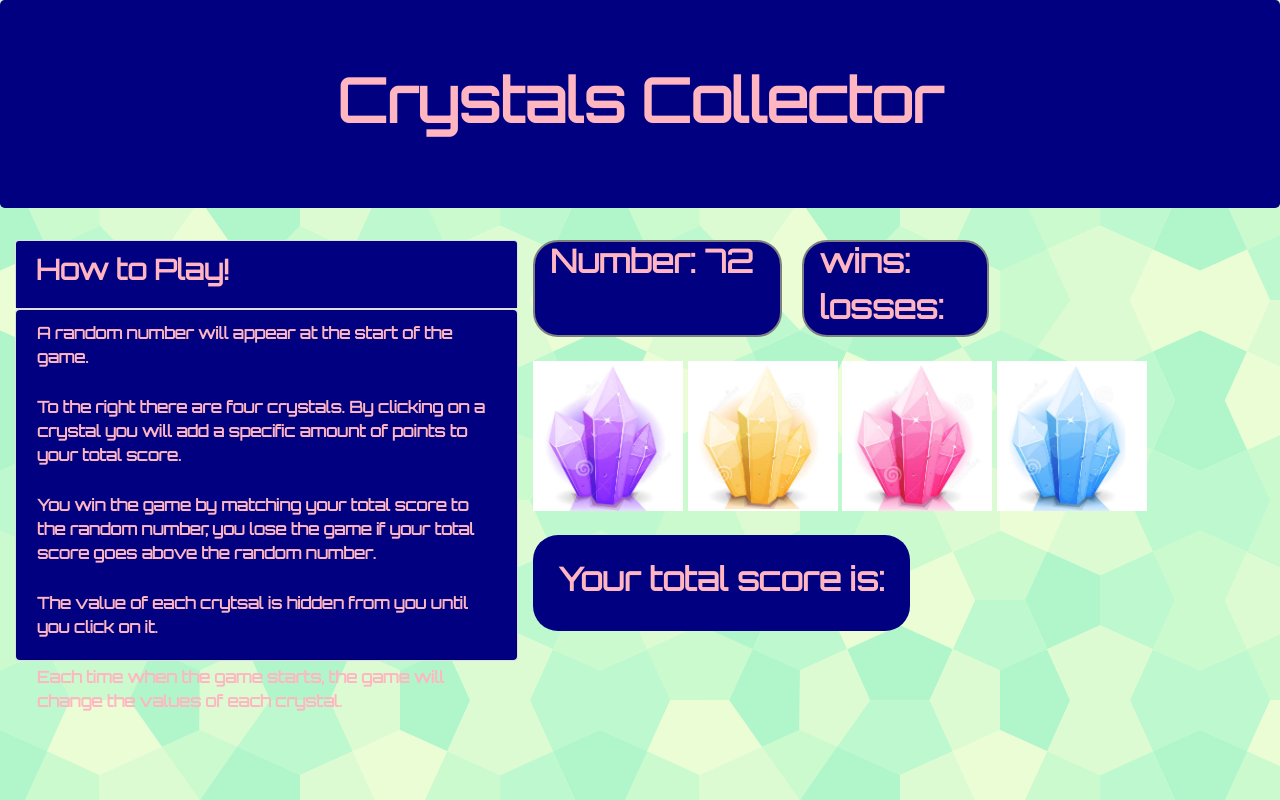
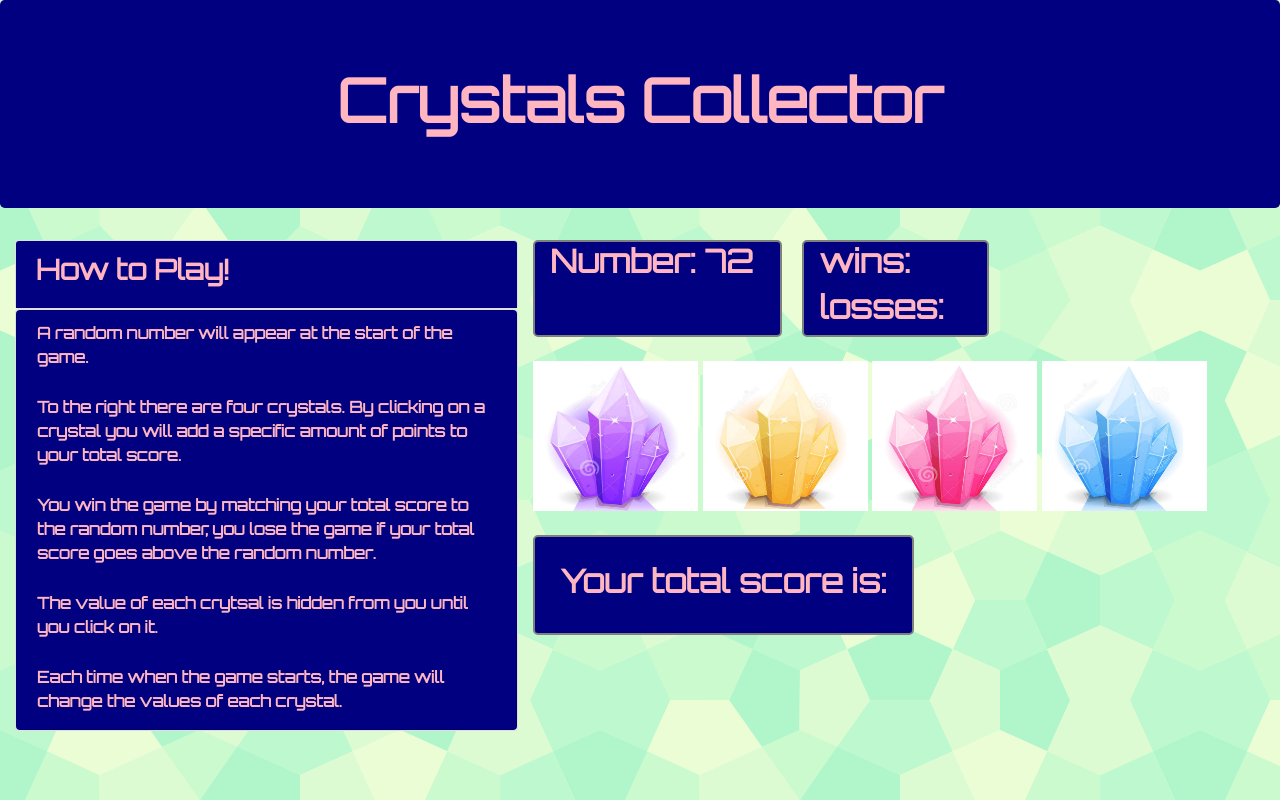
Before and after one commit to mcarpent87/Crystals-Collector, a plain HTML site: page index.html in a window 1280 px wide. Drawn offline with nearby package versions, Linux system fonts and the light colour scheme; a web font is replaced by a local one.

Commit message:
crystals collector updates

```diff
--- a/assets/game.js
+++ b/assets/game.js
@@ -50,7 +50,7 @@ function loser () {
   reset();
 }
 
-//Set up user clicks for each of the jewels
+//Set up user clicks for each of the crystals
 $('#one').on("click", function() {
   userTotal = userTotal + crystal1;
   console.log("New userTotal= " + userTotal);
--- a/assets/style.css
+++ b/assets/style.css
@@ -5,82 +5,69 @@ body {
 }
 
 
-.crystal-image {
-    width: 300px;
-    height: 300px;
-  }
-
-.container{
-  float:left;
-}
-
+/*Style everything within the container*/
 .card-header {
   background-color: navy;
 }
+
+.card.text {
+  background: navy;
+  height: auto;
+  width: auto;
+}
+
 .col-md-4 {
   background-color: navy;
   border: grey 2px solid;
-  border-radius: 25px;
+  border-radius: 5px;
 }
 .col-md-3 {
+  background-color: navy;
   border: grey 2px solid;
+  border-radius: 5px;
   position: relative;
   right:-20px;
-  background-color: navy;
-  border-radius: 25px;
 }
 
 .jumbotron {
   background-color: navy;
+  color: #ccc;
   text-align: center;
-  color: #ccc;
-}
-
-h1 {
-  font-family: 'Orbitron', sans-serif;
-  font-weight: bold;
-  font-size: 60px;
-  color: lightpink;
-}
-
-h2 {
-  font-weight: bold;
-  color: lightpink;
-  font-family: 'Orbitron', sans-serif;
-}
-
-h3 {
-  font-weight: bold;
-  color: lightpink;
-  font-family: 'Orbitron', sans-serif;
-}
-
-.card.text {
-  height:350px;
-  background: navy;
-}
-
-crytsal-image{
-  width:100px;
-  height:100px;
 }
 
 .col-md-7-usertotal {
   background-color: navy;
+  border: grey 2px solid;
+  border-radius: 5px;
   padding: 25px;
-  border-radius: 25px;
 }
 
-col-md-7.crystals {
-  width:665;
+/* Style the headings and text*/
+h1 {
+  color: lightpink;
+  font-family: 'Orbitron', sans-serif;
+  font-size: 60px;
+  font-weight: bold;
+}
+
+h2 {
+  color: lightpink;
+  font-family: 'Orbitron', sans-serif;
+  font-weight: bold;
+}
+
+h3 {
+  color: lightpink;
+  font-family: 'Orbitron', sans-serif;
+  font-weight: bold;
 }
 
 p {
+  color: lightpink;
+  font-family: 'Orbitron', sans-serif;
+  font-size: 16px;
   font-weight:bold;
-  font-size: 16px;
   padding-left: 20px;
   padding-right: 20px;
   padding-top: 10px;
-  color: lightpink;
-  font-family: 'Orbitron', sans-serif;
 }
--- a/index.html
+++ b/index.html
@@ -56,10 +56,10 @@
             <br>
             <div class="row">
                 <div class="col-md-7-crystals">
-                        <img class="crystal-image" src="./assets/images/Crystal-Purple.png" id="one" alt="crystals" style="width:150px; height:150px;">
-                        <img class="crystal-image" src="./assets/images/Crystal-Yellow.png" id="two" alt="crystals" style="width:150px; height:150px;">
-                        <img class="crystal-image" src="./assets/images/Crystal-Red.png" id="three" alt="crystals" style="width:150px; height:150px;">
-                        <img class="crystal-image" src="./assets/images/Crystal-Blue.png" id="four" alt="crystals" style="width:150px; height:150px;">
+                        <img class="crystal-image" src="./assets/images/Crystal-Purple.png" id="one" alt="crystals" style="width:165px; height:150px;">
+                        <img class="crystal-image" src="./assets/images/Crystal-Yellow.png" id="two" alt="crystals" style="width:165px; height:150px;">
+                        <img class="crystal-image" src="./assets/images/Crystal-Red.png" id="three" alt="crystals" style="width:165px; height:150px;">
+                        <img class="crystal-image" src="./assets/images/Crystal-Blue.png" id="four" alt="crystals" style="width:165px; height:150px;">
                 </div>
             </div>
         <br>
@@ -72,18 +72,9 @@
     </div>
     </div>
 
-
-
-
-
-
-
-
-
-    <!-- JAVASCRIPT  -->
-  <!-- ========================================= -->
+  <!-- jQuery link  -->
   <script type="text/javascript" src="https://cdnjs.cloudflare.com/ajax/libs/jquery/3.2.1/jquery.min.js"></script>
-
+  <!-- Link to external javascript file  -->
   <script type="text/javascript" src="./assets/game.js"></script>
 
 </body>
```
